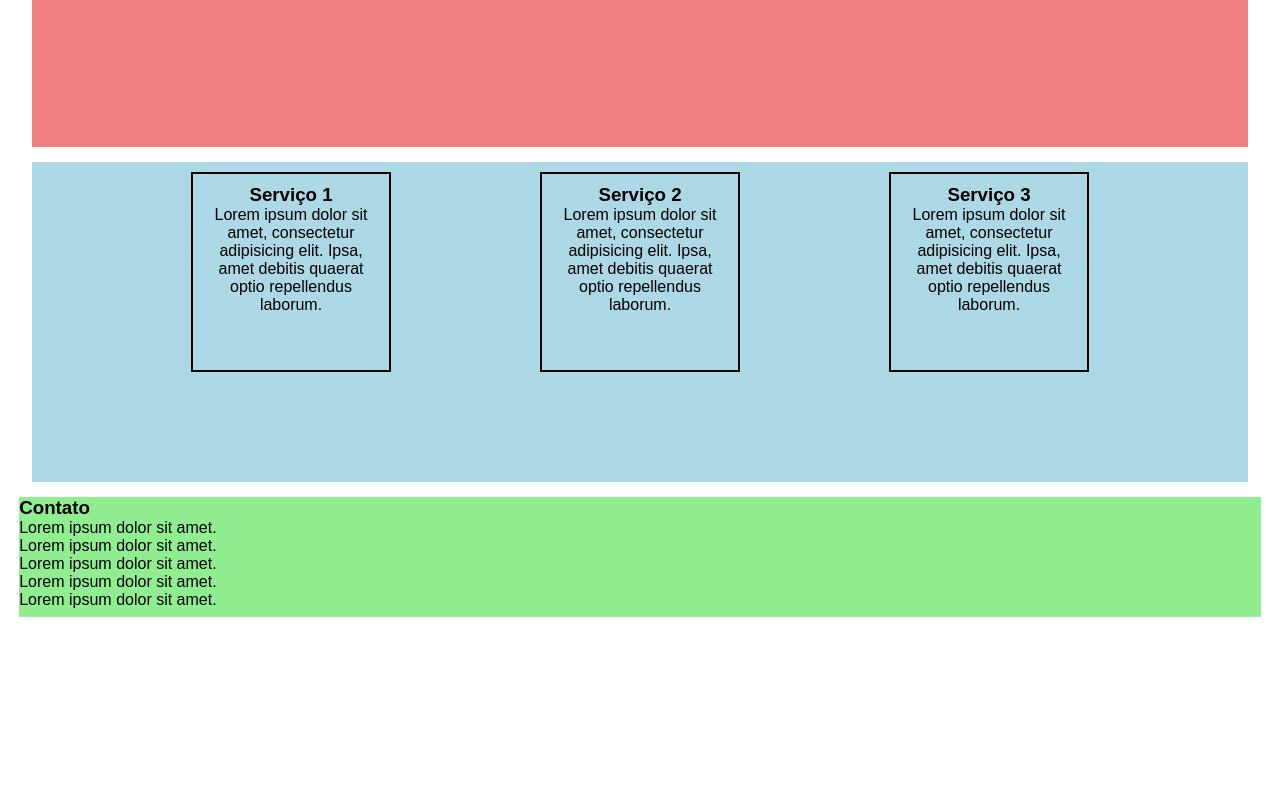
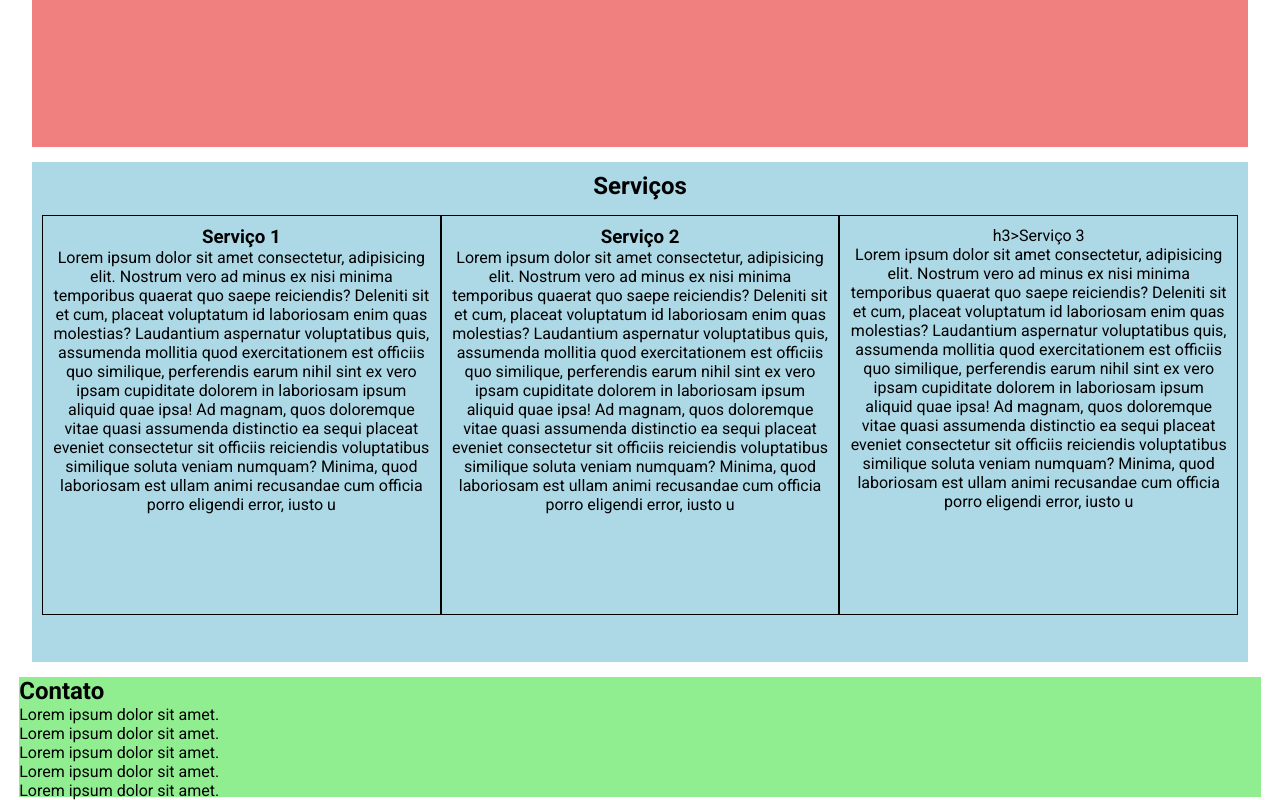
Before and after one commit to jjazism/site-ana, a plain HTML site: page site/index.html in a window 1280 px wide. Shown: the part 563-1363 px from the top of the page. Before the commit the page ends 1180 px from the top, so only its background shows below. Drawn offline with Linux system fonts and the light colour scheme; a web font is replaced by a local one.

Commit message:
protótipo

```diff
--- a/site/estilos/style.css
+++ b/site/estilos/style.css
@@ -1,4 +1,11 @@
 @charset "UTF-8";
+
+
+@import url('https://fonts.googleapis.com/css2?family=Roboto:ital,wght@0,100..900;1,100..900&display=swap');
+
+@import url('https://fonts.googleapis.com/css2?family=Delius&display=swap');
+
+
 
 *{
     margin: 0;
@@ -10,7 +17,7 @@
 body {
     width: 100%;
     height: 100vh;
-    font-family: Arial, Helvetica, sans-serif;
+    font-family:'Roboto', sans-serif;
     font-size: 1rem;
 
 }
@@ -20,6 +27,8 @@ nav.menu {
     width: 100%;
     height: 5vh;
     padding-top: 10px;
+
+
 
     display: flex;
     margin: auto;
@@ -49,27 +58,37 @@ section.sobre {
     margin-top: 15px;
     padding: 10px;
 }
-
-section.servicos {
+.servicos {
     background-color: lightblue;
     width: 95vw;
-    height: 25vw;
+    height: 500px;
     margin: auto;
 
-    display: flex;
+    display: block;
+    flex-wrap: wrap;
+
     justify-content: space-evenly;
+
     margin-top: 15px;
     padding: 10px;
 }
 
+.servicos h2 {
+    text-align: center;
+    margin-bottom: 15px;
+}
 
+.servicos .cards {
+    display: flex;
+    justify-content: space-around;
+    height: 400px;
+}
 
-.servicos .caixa {
-    width: 200px;
-    height: 200px;
-    border: 2px solid black;
-    padding: 10px;
-    text-align: center;
+.caixa {
+  border: 1px solid black;
+  width: 400px;
+  padding: 10px;
+  text-align: center;
 }
 
 .contato {
--- a/site/index.html
+++ b/site/index.html
@@ -31,27 +31,27 @@
         </section>
 
         <section class="servicos">
+                <h2>Serviços</h2>
 
-
+           <div class="cards">
                <div class="caixa">
                     <h3>Serviço 1</h3>
-                <p>Lorem ipsum dolor sit amet, consectetur adipisicing elit. Ipsa, amet debitis quaerat optio repellendus laborum.</p>
+                    <p>Lorem ipsum dolor sit amet consectetur, adipisicing elit. Nostrum vero ad minus ex nisi minima temporibus quaerat quo saepe reiciendis? Deleniti sit et cum, placeat voluptatum id laboriosam enim quas molestias? Laudantium aspernatur voluptatibus quis, assumenda mollitia quod exercitationem est officiis quo similique, perferendis earum nihil sint ex vero ipsam cupiditate dolorem in laboriosam ipsum aliquid quae ipsa! Ad magnam, quos doloremque vitae quasi assumenda distinctio ea sequi placeat eveniet consectetur sit officiis reiciendis voluptatibus similique soluta veniam numquam? Minima, quod laboriosam est ullam animi recusandae cum officia porro eligendi error, iusto u</p>
                </div>
-
                <div class="caixa">
                     <h3>Serviço 2</h3>
-                <p>Lorem ipsum dolor sit amet, consectetur adipisicing elit. Ipsa, amet debitis quaerat optio repellendus laborum.</p>
+                    <p>Lorem ipsum dolor sit amet consectetur, adipisicing elit. Nostrum vero ad minus ex nisi minima temporibus quaerat quo saepe reiciendis? Deleniti sit et cum, placeat voluptatum id laboriosam enim quas molestias? Laudantium aspernatur voluptatibus quis, assumenda mollitia quod exercitationem est officiis quo similique, perferendis earum nihil sint ex vero ipsam cupiditate dolorem in laboriosam ipsum aliquid quae ipsa! Ad magnam, quos doloremque vitae quasi assumenda distinctio ea sequi placeat eveniet consectetur sit officiis reiciendis voluptatibus similique soluta veniam numquam? Minima, quod laboriosam est ullam animi recusandae cum officia porro eligendi error, iusto u</p>
                </div>
-
                <div class="caixa">
-            <h3>Serviço 3</h3>
-            <p>Lorem ipsum dolor sit amet, consectetur adipisicing elit. Ipsa, amet debitis quaerat optio repellendus laborum.</p>
+                    h3>Serviço 3</h3>
+                        <p>Lorem ipsum dolor sit amet consectetur, adipisicing elit. Nostrum vero ad minus ex nisi minima temporibus quaerat quo saepe reiciendis? Deleniti sit et cum, placeat voluptatum id laboriosam enim quas molestias? Laudantium aspernatur voluptatibus quis, assumenda mollitia quod exercitationem est officiis quo similique, perferendis earum nihil sint ex vero ipsam cupiditate dolorem in laboriosam ipsum aliquid quae ipsa! Ad magnam, quos doloremque vitae quasi assumenda distinctio ea sequi placeat eveniet consectetur sit officiis reiciendis voluptatibus similique soluta veniam numquam? Minima, quod laboriosam est ullam animi recusandae cum officia porro eligendi error, iusto u</p>
+               </div>
            </div>
         </section>
 
 
         <section class="contato">
-            <h3>Contato</h3>
+            <h2>Contato</h2>
             <p>Lorem ipsum dolor sit amet.</p>
             <p>Lorem ipsum dolor sit amet.</p>
             <p>Lorem ipsum dolor sit amet.</p>
```
Lines whose indentation alone changed are shown as unchanged.
